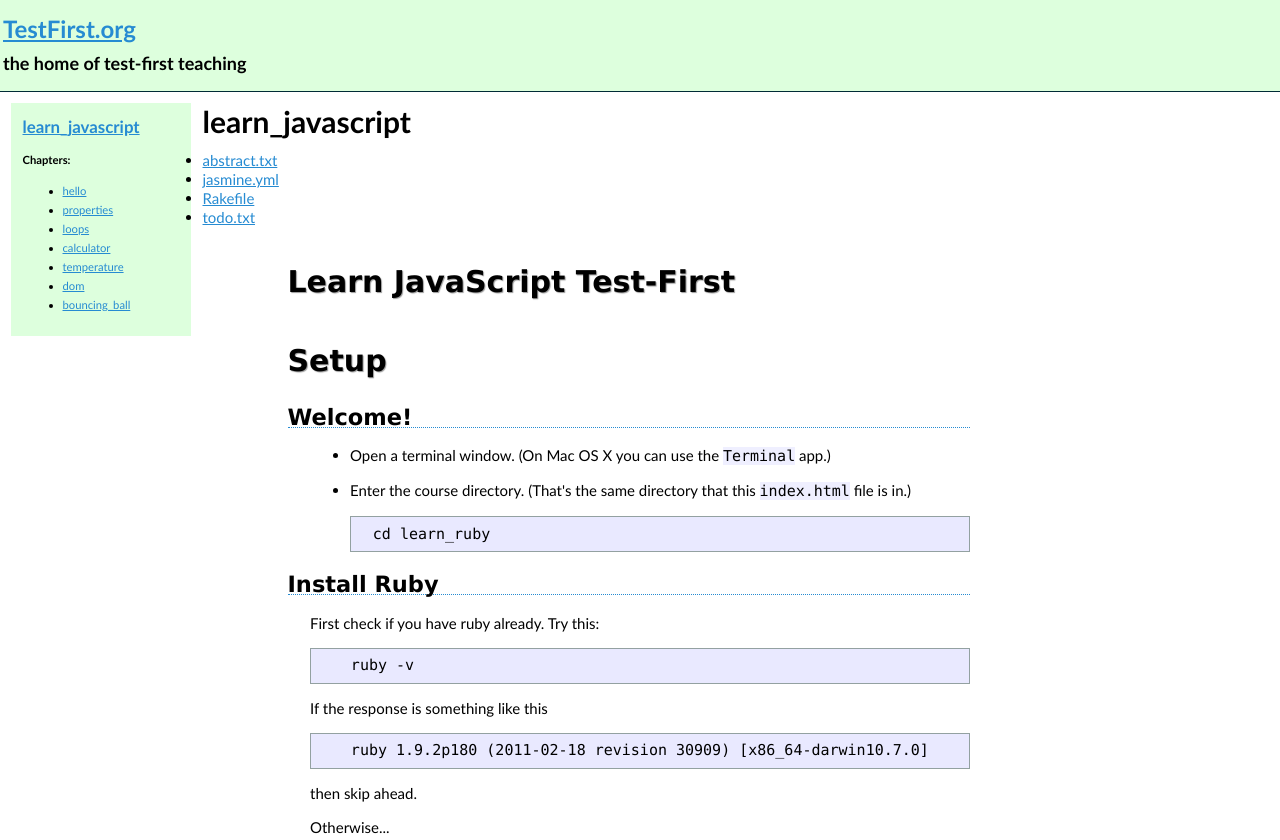
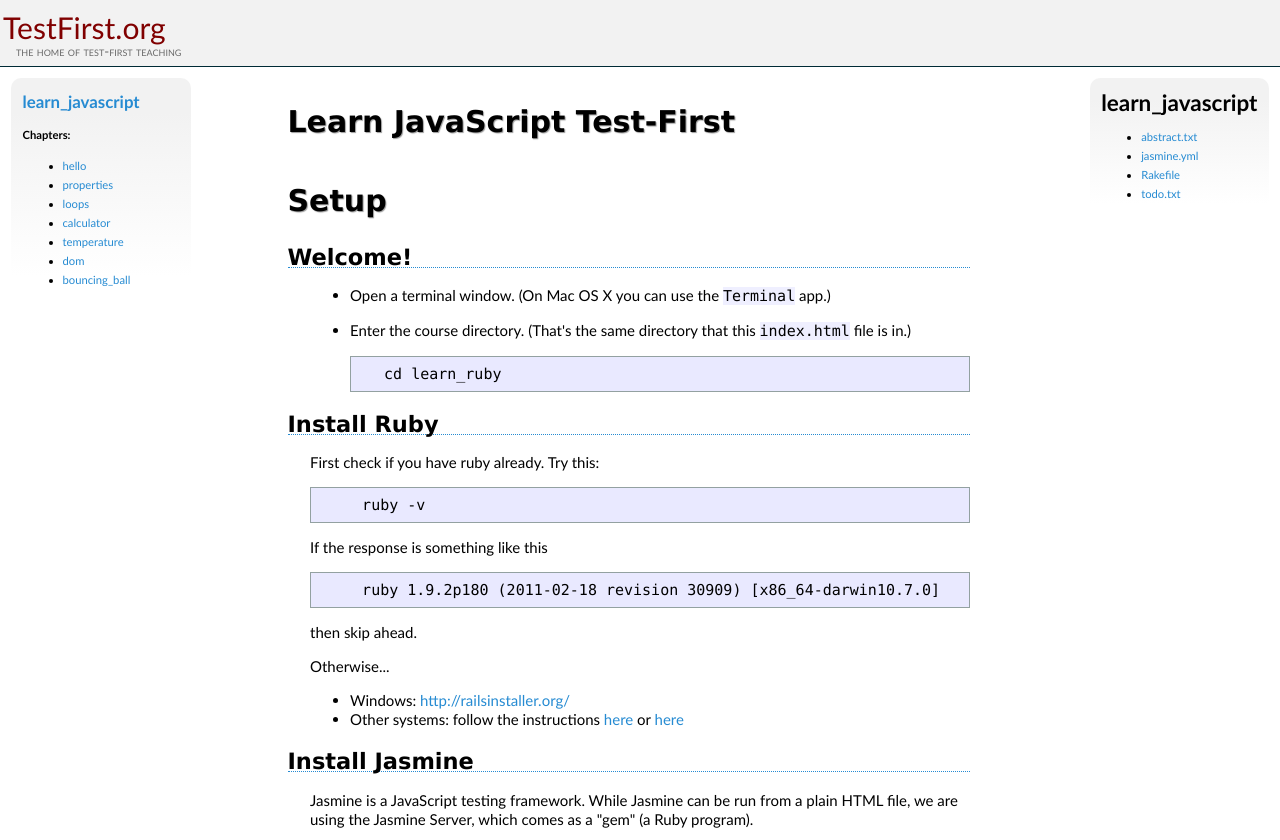
Before and after one commit to alexch/learn_javascript, a plain HTML site: page index.html in a window 1280 px wide. Shown: the top 840 px of the page. Drawn offline with Linux system fonts and the light colour scheme.

Commit message:
update style

```diff
--- a/assets/style.css
+++ b/assets/style.css
@@ -9,6 +9,12 @@ body {
 
 a, a:visited {
   color: #268bd2; }
+
+a:hover {
+  text-decoration: underline; }
+
+a {
+  text-decoration: none; }
 
 .content {
   padding: 0 18em;
@@ -29,11 +35,30 @@ a, a:visited {
 .header, .footer {
   font-size: 80%;
   padding: .25em;
-  background-color: #ddffdd; }
+  background-color: #f2f2f2; }
 
 .header {
   border-bottom: 1px solid #002b36;
   text-align: left; }
+  .header h1 {
+    color: #800000;
+    margin: 0 0 -8px 0;
+    padding: 0;
+    font: 30px/48px Optima, Candara, "Trebuchet MS", sans-serif;
+    letter-spacing: 0; }
+  .header h2 {
+    margin: 0 0 4px 13px;
+    padding: 0;
+    font: 10pt Optima, Candara, "Trebuchet MS", sans-serif;
+    color: #686868;
+    letter-spacing: 0;
+    font-variant: small-caps; }
+  .header a, .header a:visited {
+    color: #800000;
+    text-decoration: none; }
+  .header a:hover {
+    color: #37030B;
+    text-decoration: none; }
 
 .footer {
   border-top: 1px solid #002b36;
@@ -41,16 +66,27 @@ a, a:visited {
 
 .nav {
   float: left;
-  background-color: #ddffdd;
   margin: 1em;
   padding: 0 1em 1em;
   width: 14em;
   font-size: 75%; }
 
+.nav, .info {
+  background: -webkit-gradient(linear, left bottom, left top, color-stop(0.15, white), color-stop(0.85, #f2f2f2));
+  background: -moz-linear-gradient(center bottom, white 15%, #f2f2f2 85%);
+  -moz-border-radius: 10px;
+  border-radius: 10px; }
+
+.info {
+  float: right;
+  margin: 1em;
+  padding: 0 1em 1em;
+  font-size: 75%; }
+
 pre {
   font-family: "Lucida Sans Typewriter Regular", "lucida console", monaco, "andale mono", "bitstream vera sans mono", consolas, "DejaVu Sans Mono", Courier, "Courier New", monospace;
   background-color: #e9e9ff;
-  padding: .5em .25em;
+  padding: .5em 1em;
   border: 1px solid #93a1a1; }
 
 code {
```
